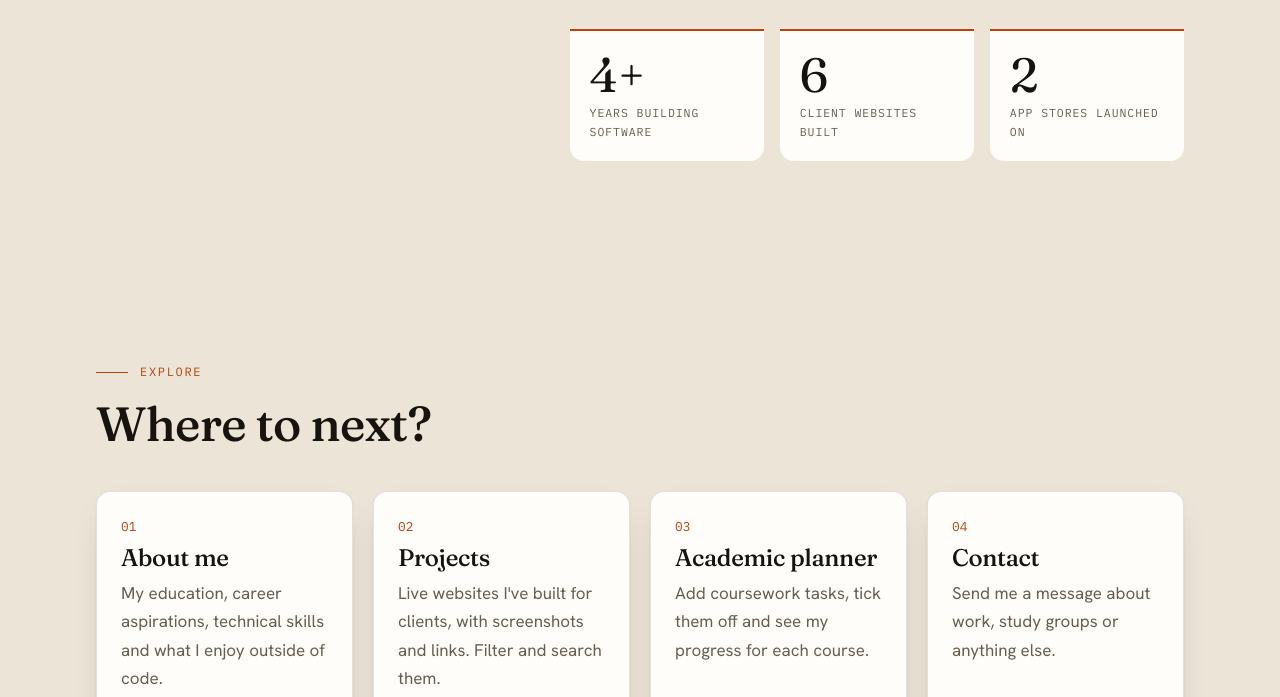
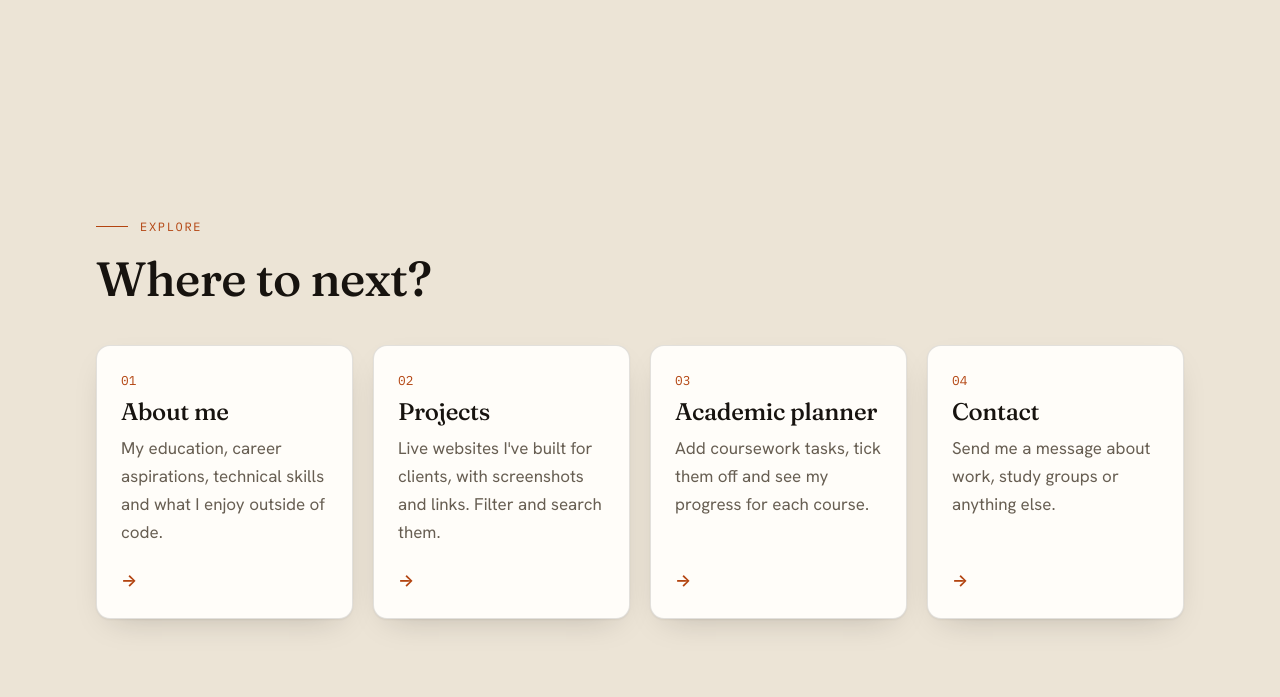
Before and after one commit to OlamideSimon/cos106-portfolio, a plain HTML site: page index.html in a window 1280 px wide. Shown: the part 1113-1810 px from the top of the page. Drawn offline with Linux system fonts and the light colour scheme.

Commit message:
Remove the stat cards from the biography
The home page biography is now just the two paragraphs, so the count-up
script and the stat styles are gone too.

```diff
--- a/css/styles.css
+++ b/css/styles.css
@@ -8,7 +8,7 @@
    3.  Layout helpers (container, sections, grids)
    4.  Header and navigation (including the mobile menu)
    5.  Buttons, tags and small components
-   6.  Home page (hero, photo, stats, showreel, quick links)
+   6.  Home page (hero, photo, biography, quick links)
    7.  About page (table, skills, timeline, hobbies)
    8.  Projects page (filters, search, cards)
    9.  Academic planner
@@ -689,38 +689,6 @@ a:hover {
   font-size: 1.15rem;
 }
 
-.stats {
-  display: grid;
-  grid-template-columns: repeat(3, 1fr);
-  gap: 1rem;
-  margin: 2rem 0 0;
-}
-
-.stat {
-  display: flex;
-  flex-direction: column;
-  padding: 1.25rem;
-  border-top: 2px solid var(--color-accent);
-  background: var(--color-surface);
-  border-radius: 0 0 var(--radius) var(--radius);
-}
-
-.stat dt {
-  font-family: var(--font-mono);
-  font-size: 0.72rem;
-  letter-spacing: 0.08em;
-  text-transform: uppercase;
-  color: var(--color-muted);
-}
-
-.stat dd {
-  order: -1;
-  margin: 0 0 0.25rem;
-  font-family: var(--font-display);
-  font-size: clamp(2.2rem, 5vw, 3rem);
-  line-height: 1;
-}
-
 .quick-link {
   display: flex;
   flex-direction: column;
@@ -1768,10 +1736,6 @@ textarea:focus {
     font-size: 1rem;
   }
 
-  .stats {
-    grid-template-columns: 1fr;
-  }
-
   .field-row {
     grid-template-columns: 1fr;
   }
--- a/index.html
+++ b/index.html
@@ -99,20 +99,6 @@
             the App Store and Google Play, and the APIs behind them. Studying software engineering gives that
             hands-on work a stronger foundation.
           </p>
-          <dl class="stats">
-            <div class="stat">
-              <dt>Years building software</dt>
-              <dd><span data-count="4">4</span>+</dd>
-            </div>
-            <div class="stat">
-              <dt>Client websites built</dt>
-              <dd data-count="6">6</dd>
-            </div>
-            <div class="stat">
-              <dt>App stores launched on</dt>
-              <dd data-count="2">2</dd>
-            </div>
-          </dl>
         </div>
       </div>
     </section>
--- a/js/home.js
+++ b/js/home.js
@@ -1,7 +1,6 @@
 /* ==========================================================================
    home.js — the homepage only
    1. A greeting that changes with the visitor's time of day
-   2. Numbers that count up when the stats scroll into view
    ========================================================================== */
 
 'use strict';
@@ -19,46 +18,3 @@ if (greetingElement) {
   const hour = new Date().getHours();
   greetingElement.textContent = `${getGreeting(hour)}, and welcome`;
 }
-
-/* 2. Count-up numbers ------------------------------------------------------ */
-
-// Animates an element's number from 0 up to its data-count value.
-// requestAnimationFrame runs the update once per screen refresh, and the
-// ease-out curve makes the count slow down as it reaches the target.
-function countUp(element) {
-  const target = Number(element.dataset.count);
-  const duration = 1400;
-  const start = performance.now();
-
-  function step(now) {
-    const progress = Math.min((now - start) / duration, 1);
-    const eased = 1 - Math.pow(1 - progress, 3);
-    element.textContent = Math.round(target * eased);
-    if (progress < 1) requestAnimationFrame(step);
-  }
-
-  requestAnimationFrame(step);
-}
-
-const counters = document.querySelectorAll('[data-count]');
-const prefersReducedMotion = window.matchMedia('(prefers-reduced-motion: reduce)').matches;
-
-if (!prefersReducedMotion && 'IntersectionObserver' in window) {
-  const counterObserver = new IntersectionObserver(
-    (entries) => {
-      entries.forEach((entry) => {
-        if (entry.isIntersecting) {
-          countUp(entry.target);
-          counterObserver.unobserve(entry.target);
-        }
-      });
-    },
-    { threshold: 0.6 },
-  );
-  // The HTML holds the real numbers (so they're right without JavaScript);
-  // start them at 0 here so the count-up doesn't flash the final value first.
-  counters.forEach((counter) => {
-    counter.textContent = '0';
-    counterObserver.observe(counter);
-  });
-}
```
Also changed, not shown: 1 other file.
